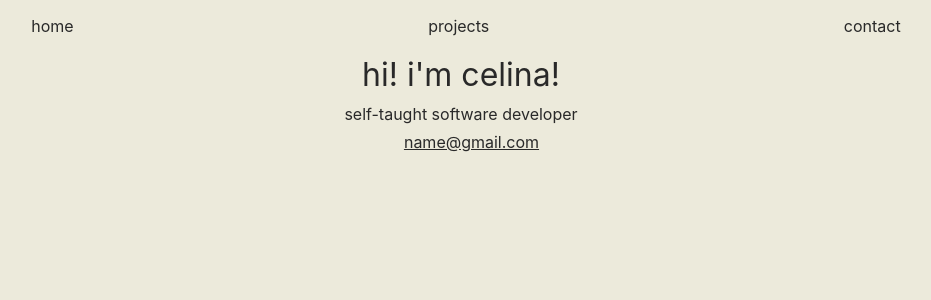
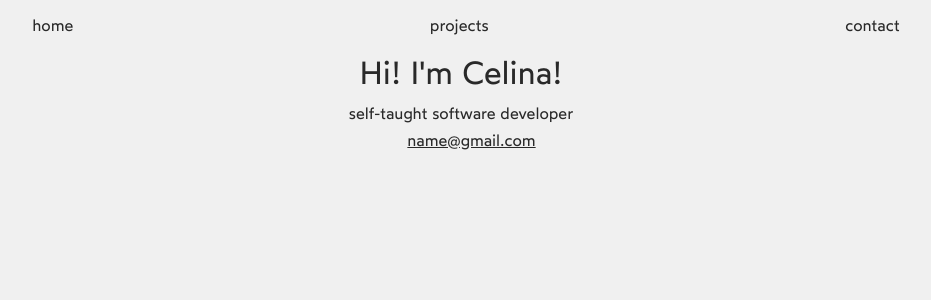
Before and after one commit to cel004/my-portfolio, a React (Vite) app in the folder portfolio-website/: page / in a window 1280 px wide. Shown: the top 300 px of the page, without its empty margins (179-1110 px from the left). Built offline with nearby package versions, Linux system fonts and the light colour scheme.

Commit message:
Import font

```diff
--- a/portfolio-website/src/Header.jsx
+++ b/portfolio-website/src/Header.jsx
@@ -13,7 +13,7 @@ function Header(){
             </nav>
 
             <div className ="title">
-                <h1>hi! i'm celina!</h1>
+                <h1>Hi! I'm Celina!</h1>
                 <p>self-taught software developer</p>
             </div>
             <a href="mailto:name@gmail.com">
--- a/portfolio-website/src/style.css
+++ b/portfolio-website/src/style.css
@@ -1,10 +1,15 @@
 * {
-  font-family: Inter, system-ui, Avenir, Helvetica, Arial, sans-serif;
+  font-family: 'Wotfard', sans-serif;
   font-weight: 400;
 
   color-scheme: light dark;
   color: rgb(41, 41, 41);
-  background-color: #eceadb;
+  background-color: #f0f0f0;
+}
+
+@font-face {
+  font-family: 'Wotfard'; /* Name your font family */
+  src: url('./assets/Wotfard/Wotfard-Regular.otf'); /* Locate the .ttf file within your directory*/
 }
 
 li a {
```
Also changed, not shown: portfolio-website/src/assets/Wotfard/Wotfard-Regular.otf (added), 1 other file (tests, documents, lock files or other folders).
